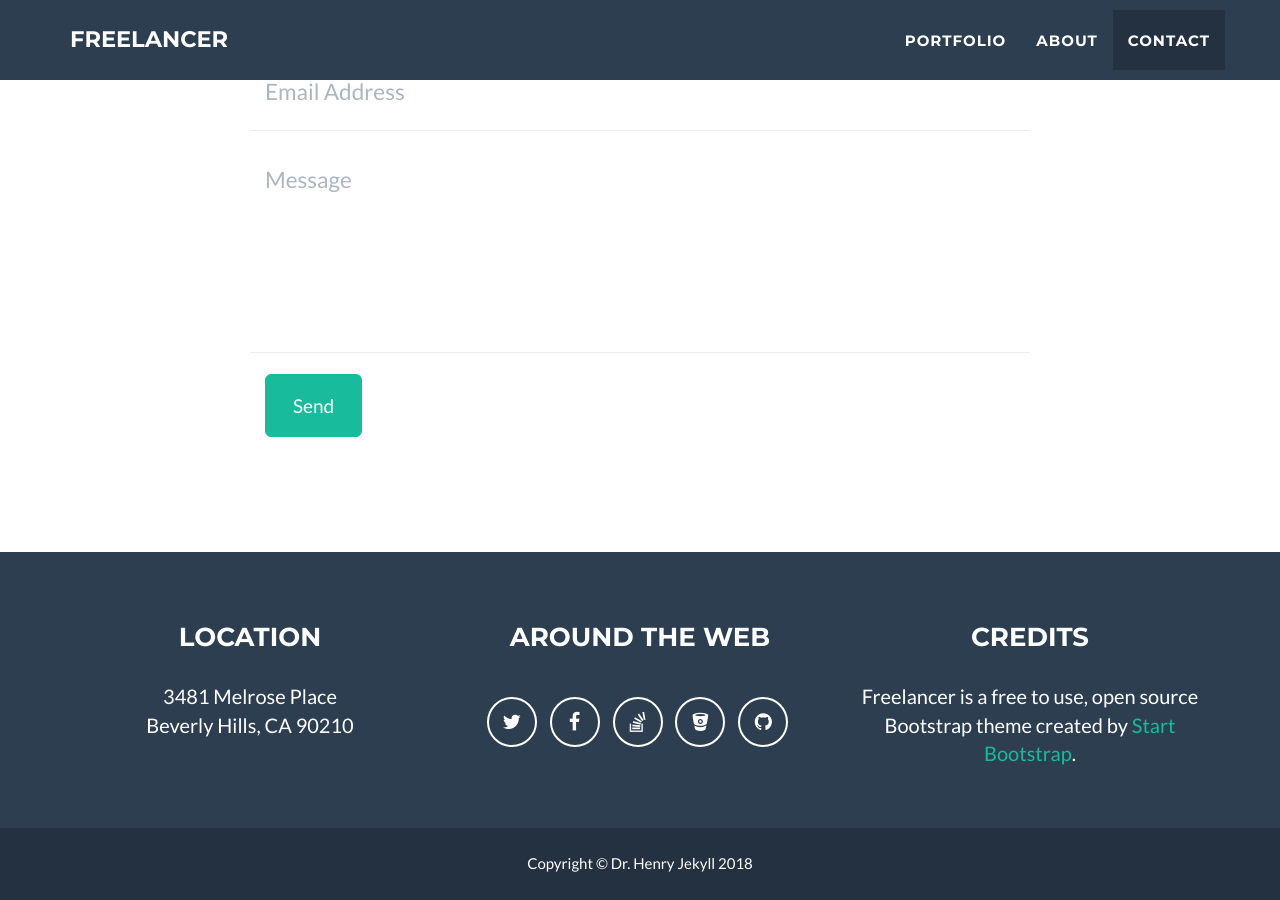
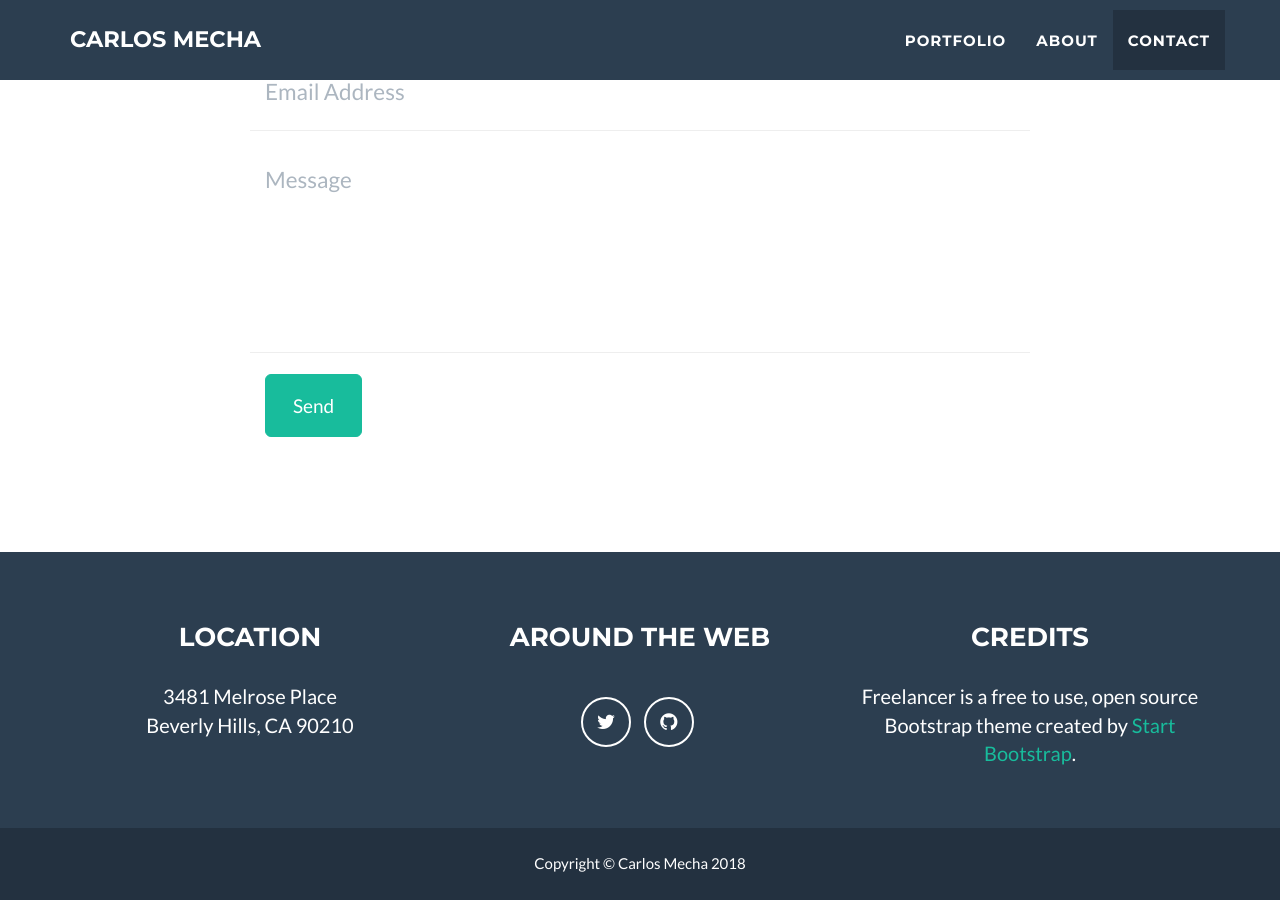
Before and after one commit to CarlosMecha/carlosmecha.github.com, a Jekyll site: the page built from _posts/2014-07-13-project-6.markdown, in a window 1280 px wide and 900 px high, scrolled down 1752 px. Built offline with Jekyll 4.4.1, drawn with Linux system fonts in a browser that asks for light colours; Markdown is read by kramdown in place of the engine named in the settings; some of the changed text lies outside the part shown.

Commit message:
Modify posts section

```diff
--- a/_config.yml
+++ b/_config.yml
@@ -1,11 +1,11 @@
 # Site settings
-title: Freelancer
+title: Carlos Mecha
 email: your-email@domain.com
-url: https://example.github.io
+url: https://carlosmecha.github.io
 description: "Write an awesome description for your new site here. You can edit this line in _config.yml. It will appear in your document head meta (for Google search results) and in your feed.xml site description."
 keywords: "your keywords, separated by commas"
 skills: "Web Developer - Graphic Artist - User Experience Designer"
-meta_author: LastName FirstName
+meta_author: Mecha Carlos
 
 # Google webmaster tools
 google_verify:
@@ -32,7 +32,7 @@ color:
 
 # Footer settings
 footer:
-  copyright: Dr. Henry Jekyll
+  copyright: Carlos Mecha
   location: Location
   social: Around the Web
   credits: Credits
@@ -40,15 +40,9 @@ footer:
 # Social networks usernames (many more available: google-plus, flickr, dribbble, pinterest, instagram, tumblr, linkedin, etc.)
 social:
   - title: twitter
-    url: http://twitter.com/jekyllrb
-  - title: facebook
-    url:
-  - title: stack-overflow
-    url: http://stackoverflow.com/questions/tagged/jekyll
-  - title: bitbucket
-    url: http://bitbucket.org/jekyll
+    url: http://twitter.com/mechacarlos
   - title: github
-    url: http://github.com/jekyll
+    url: http://github.com/CarlosMecha
 
 # Postal address (add as many lines as necessary)
 address:
--- a/_includes/modals.html
+++ b/_includes/modals.html
@@ -12,23 +12,21 @@
                 <div class="row">
                     <div class="col-lg-8 col-lg-offset-2">
                         <div class="modal-body">
-                            <h2>{{ post.title }}</h2>
+                            <h2>{{ post.name }}</h2>
                             <hr class="star-primary">
                             <img src="img/portfolio/{{ post.img }}" class="img-responsive img-centered" alt="{{ post.alt }}">
                             {% if post.description %}
                                 <p>{{ post.description }}</p>
                             {% endif %}
                             <ul class="list-inline item-details">
-                                {% if post.client %}
-                                    <li>Client:
-                                        <strong><a href="http://startbootstrap.com">{{ post.client }}</a>
-                                        </strong>
+                                {% if post.start-date %}
+                                    <li>Start date:
+                                        <strong>{{ post.start-date }}</strong>
                                     </li>
                                 {% endif %}
-                                {% if post.project-date %}
-                                    <li>Date:
-                                        <strong><a href="http://startbootstrap.com">{{ post.project-date }}</a>
-                                        </strong>
+                                {% if post.end-date %}
+                                    <li>End date:
+                                        <strong>{{ post.end-date }}</strong>
                                     </li>
                                 {% endif %}
                                 {% if post.category %}
```
Also changed, not shown: _posts/2014-07-13-project-6.markdown (+3 -4 lines), README.md.
